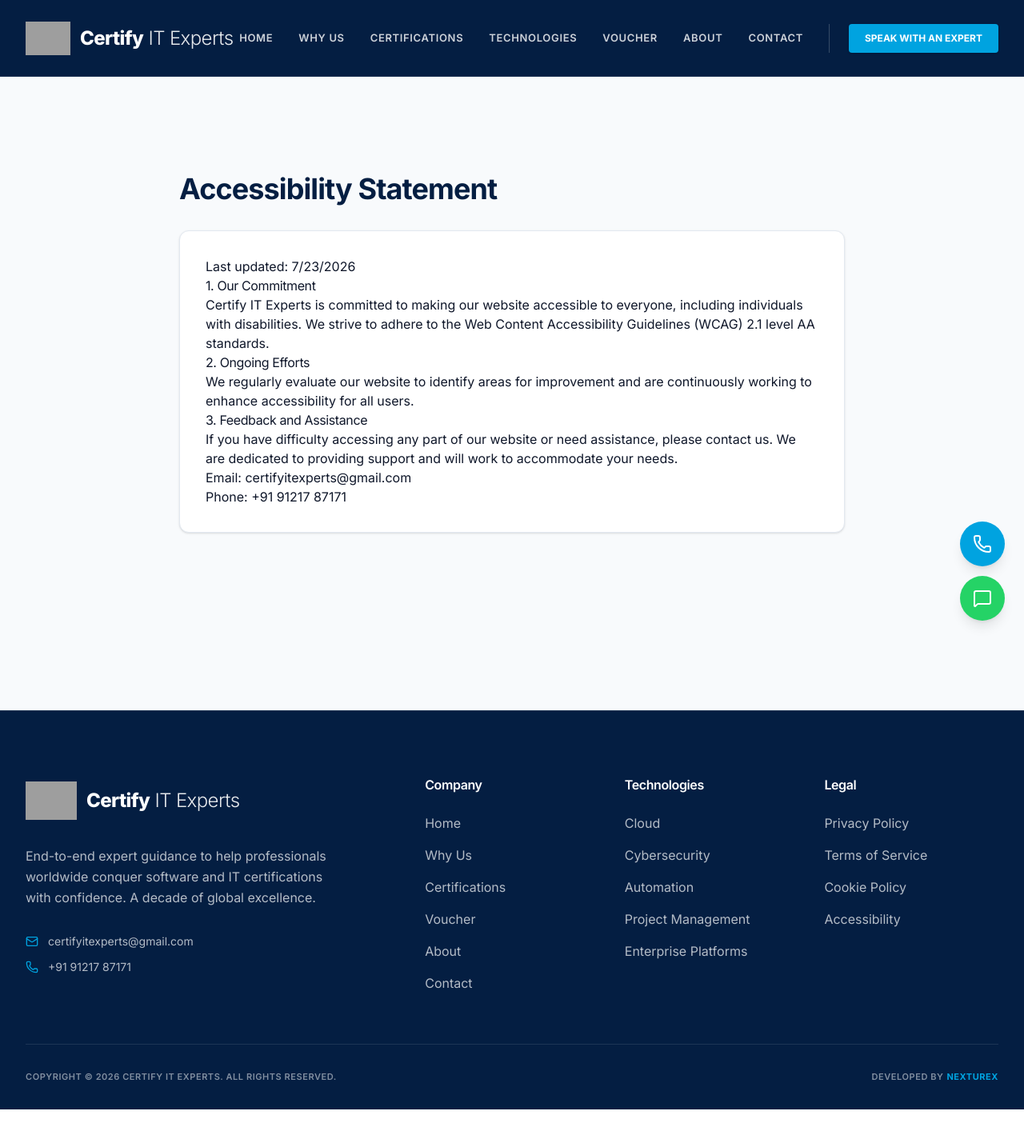
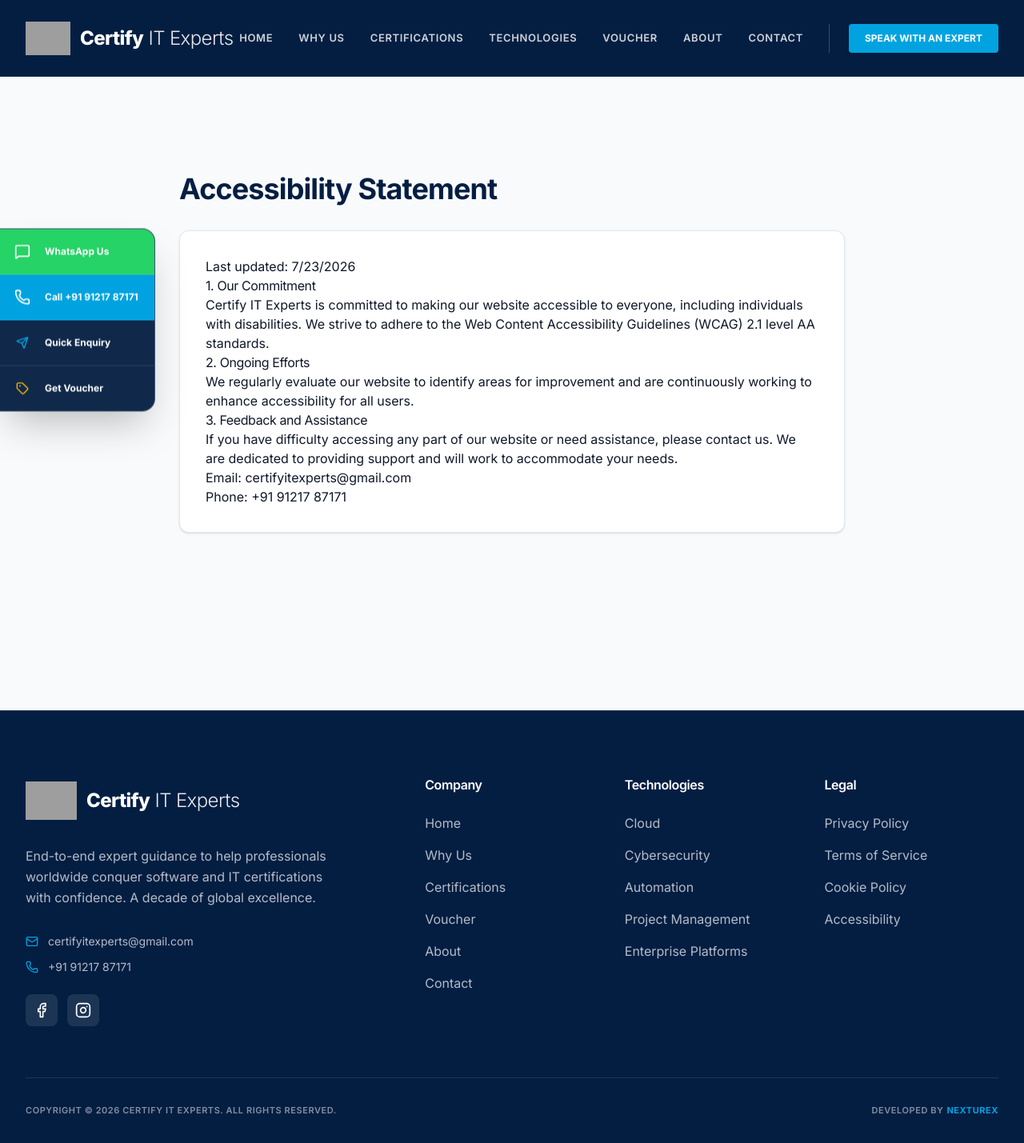
Before and after one commit to rohnit-leo/CertifyITexperts, a React (Vite) app: page /accessibility in a window 1280 px wide. Shown: the whole page at 80% size. Before the commit the page ends 1387 px from the top, so only its background shows below. Built offline with nearby package versions, Linux system fonts and the light colour scheme; grey boxes are pictures that could not be loaded; a web font is replaced by a local one.

Commit message:
feat: enhance social presence and UI components
- Add social media links to the footer
- Update certification card logos for better visibility
- Redesign sticky contact menu into a side-anchored navigation bar

```diff
--- a/src/components/layout/Footer.tsx
+++ b/src/components/layout/Footer.tsx
@@ -1,6 +1,6 @@
 import React from 'react';
 import { Link } from 'react-router-dom';
-import { ArrowRight, Mail, MapPin, Phone } from 'lucide-react';
+import { ArrowRight, Mail, Phone, Facebook, Instagram } from 'lucide-react';
 
 export function Footer() {
   const currentYear = new Date().getFullYear();
@@ -25,7 +25,7 @@ export function Footer() {
             <p className="text-white/70 mb-8 max-w-sm leading-relaxed">
               End-to-end expert guidance to help professionals worldwide conquer software and IT certifications with confidence. A decade of global excellence.
             </p>
-            <div className="flex flex-col gap-3 text-sm text-white/70">
+            <div className="flex flex-col gap-3 text-sm text-white/70 mb-6">
               <div className="flex items-center gap-3">
                 <Mail className="w-4 h-4 text-secondary" />
                 <span>certifyitexperts@gmail.com</span>
@@ -35,7 +35,32 @@ export function Footer() {
                 <span>+91 91217 87171</span>
               </div>
             </div>
+
+            {/* Social Media Links */}
+            <div className="flex items-center gap-3">
+              <a
+                href="https://www.facebook.com/share/1M12qJdQrK/?mibextid=wwXIfr"
+                target="_blank"
+                rel="noopener noreferrer"
+                className="w-10 h-10 rounded-lg bg-white/10 flex items-center justify-center text-white hover:bg-secondary hover:text-white transition-colors"
+                aria-label="Facebook Page"
+                title="Follow us on Facebook"
+              >
+                <Facebook className="w-5 h-5" />
+              </a>
+              <a
+                href="https://www.instagram.com/certifyitexperts?igsh=MTZ6ajhvYWd6bmc5Mw%3D%3D&utm_source=qr"
+                target="_blank"
+                rel="noopener noreferrer"
+                className="w-10 h-10 rounded-lg bg-white/10 flex items-center justify-center text-white hover:bg-secondary hover:text-white transition-colors"
+                aria-label="Instagram Page"
+                title="Follow us on Instagram"
+              >
+                <Instagram className="w-5 h-5" />
+              </a>
+            </div>
           </div>
+
 
           {/* Company Links */}
           <div>
--- a/src/components/ui/StickyContact.tsx
+++ b/src/components/ui/StickyContact.tsx
@@ -1,42 +1,76 @@
 import React from 'react';
 import { motion } from 'motion/react';
-import { Phone, MessageSquare } from 'lucide-react';
+import { Phone, MessageSquare, Send, Tag } from 'lucide-react';
+import { Link } from 'react-router-dom';
 
 export function StickyContact() {
+  const whatsappUrl = `https://wa.me/919121787171?text=${encodeURIComponent('Hello, I would like to speak with an expert.')}`;
+
   return (
-    <div className="fixed bottom-6 right-6 z-50 flex flex-col gap-3">
-      <motion.a
-        href="tel:+919121787171"
-        initial={{ opacity: 0, scale: 0.8 }}
-        animate={{ opacity: 1, scale: 1 }}
-        whileHover={{ scale: 1.1 }}
-        whileTap={{ scale: 0.95 }}
-        className="w-14 h-14 bg-secondary rounded-full shadow-lg flex items-center justify-center text-white hover:bg-secondary/90 transition-colors relative group"
-        title="Call Us"
-      >
-        <span className="absolute right-full mr-4 bg-white text-primary text-sm font-bold py-1.5 px-3 rounded-lg shadow-md opacity-0 group-hover:opacity-100 transition-opacity whitespace-nowrap pointer-events-none">
-          Call Now
-        </span>
-        <Phone className="w-6 h-6" />
-      </motion.a>
-
-      <motion.a
-        href={`https://wa.me/919121787171?text=${encodeURIComponent('Hello, I would like to speak with an expert.')}`}
+    <motion.aside
+      initial={{ x: -100, opacity: 0 }}
+      animate={{ x: 0, opacity: 1 }}
+      transition={{ duration: 0.5, delay: 0.2 }}
+      className="fixed left-0 top-1/2 -translate-y-1/2 z-50 flex flex-col shadow-2xl rounded-r-2xl bg-primary/95 backdrop-blur-md border border-l-0 border-white/20 text-white overflow-hidden group/menu"
+      aria-label="Quick Actions Sticky Menu"
+    >
+      {/* WhatsApp Action */}
+      <a
+        href={whatsappUrl}
         target="_blank"
         rel="noopener noreferrer"
-        initial={{ opacity: 0, scale: 0.8 }}
-        animate={{ opacity: 1, scale: 1 }}
-        transition={{ delay: 0.1 }}
-        whileHover={{ scale: 1.1 }}
-        whileTap={{ scale: 0.95 }}
-        className="w-14 h-14 bg-[#25D366] rounded-full shadow-lg flex items-center justify-center text-white hover:bg-[#128C7E] transition-colors relative group"
-        title="WhatsApp Us"
+        className="flex items-center gap-3 px-3 py-3 bg-[#25D366] hover:bg-[#128C7E] text-white transition-all duration-300 border-b border-white/10 group"
+        title="WhatsApp Support"
       >
-        <span className="absolute right-full mr-4 bg-white text-primary text-sm font-bold py-1.5 px-3 rounded-lg shadow-md opacity-0 group-hover:opacity-100 transition-opacity whitespace-nowrap pointer-events-none">
+        <div className="w-8 h-8 flex items-center justify-center shrink-0">
+          <MessageSquare className="w-5 h-5 text-white group-hover:scale-110 transition-transform" />
+        </div>
+        <span className="text-xs font-bold whitespace-nowrap pr-2 hidden md:inline-block">
           WhatsApp Us
         </span>
-        <MessageSquare className="w-6 h-6" />
-      </motion.a>
-    </div>
+      </a>
+
+      {/* Call Action */}
+      <a
+        href="tel:+919121787171"
+        className="flex items-center gap-3 px-3 py-3 bg-secondary hover:bg-secondary/90 text-white transition-all duration-300 border-b border-white/10 group"
+        title="Call Us Now"
+      >
+        <div className="w-8 h-8 flex items-center justify-center shrink-0">
+          <Phone className="w-5 h-5 text-white group-hover:scale-110 transition-transform" />
+        </div>
+        <span className="text-xs font-bold whitespace-nowrap pr-2 hidden md:inline-block">
+          Call +91 91217 87171
+        </span>
+      </a>
+
+      {/* Quick Enquiry */}
+      <Link
+        to="/contact"
+        className="flex items-center gap-3 px-3 py-3 hover:bg-white/10 text-white transition-all duration-300 border-b border-white/10 group"
+        title="Quick Enquiry"
+      >
+        <div className="w-8 h-8 flex items-center justify-center shrink-0">
+          <Send className="w-4 h-4 text-secondary group-hover:scale-110 transition-transform" />
+        </div>
+        <span className="text-xs font-bold whitespace-nowrap pr-2 hidden md:inline-block">
+          Quick Enquiry
+        </span>
+      </Link>
+
+      {/* Discount Voucher */}
+      <Link
+        to="/voucher"
+        className="flex items-center gap-3 px-3 py-3 hover:bg-white/10 text-white transition-all duration-300 group"
+        title="Claim Voucher"
+      >
+        <div className="w-8 h-8 flex items-center justify-center shrink-0">
+          <Tag className="w-4 h-4 text-amber-400 group-hover:scale-110 transition-transform" />
+        </div>
+        <span className="text-xs font-bold whitespace-nowrap pr-2 hidden md:inline-block">
+          Get Voucher
+        </span>
+      </Link>
+    </motion.aside>
   );
 }
--- a/src/pages/Certifications.tsx
+++ b/src/pages/Certifications.tsx
@@ -74,9 +74,9 @@ export function Certifications() {
                     href={tech.pdfUrl}
                     target="_blank"
                     rel="noopener noreferrer"
-                    className="group flex flex-col h-full bg-white rounded-lg border border-border p-4 sm:p-6 shadow-sm hover:shadow-md transition-all duration-300"
+                    className="group flex flex-col h-full bg-white rounded-lg border border-border p-5 sm:p-6 shadow-sm hover:shadow-md transition-all duration-300"
                   >
-                    <div className={`w-14 h-14 sm:w-20 sm:h-20 mb-3 sm:mb-4 flex items-center justify-center rounded-lg ${tech.logoBg || 'bg-transparent'} p-1 sm:p-2 group-hover:scale-110 transition-transform`}>
+                    <div className={`w-24 h-24 sm:w-32 sm:h-32 mx-auto mb-4 flex items-center justify-center rounded-xl ${tech.logoBg || 'bg-transparent'} p-2 group-hover:scale-110 transition-transform`}>
                       <img src={tech.logoUrl} alt={`${tech.name} logo`} className="w-full h-full object-contain" />
                     </div>
                     <div className="flex-grow">
--- a/src/pages/Home.tsx
+++ b/src/pages/Home.tsx
@@ -336,9 +336,9 @@ export function Home() {
                   href={tech.pdfUrl}
                   target="_blank"
                   rel="noopener noreferrer"
-                  className="group flex flex-col h-full bg-white rounded-lg border border-border p-4 sm:p-6 shadow-sm hover:shadow-md transition-all duration-300"
+                  className="group flex flex-col h-full bg-white rounded-lg border border-border p-5 sm:p-6 shadow-sm hover:shadow-md transition-all duration-300"
                 >
-                  <div className={`w-14 h-14 sm:w-20 sm:h-20 mb-3 sm:mb-4 flex items-center justify-center rounded-lg ${tech.logoBg || 'bg-transparent'} p-1 sm:p-2 group-hover:scale-110 transition-transform`}>
+                  <div className={`w-24 h-24 sm:w-32 sm:h-32 mx-auto mb-4 flex items-center justify-center rounded-xl ${tech.logoBg || 'bg-transparent'} p-2 group-hover:scale-110 transition-transform`}>
                     <img src={tech.logoUrl} alt={`${tech.name} logo`} className="w-full h-full object-contain" />
                   </div>
                   <div className="flex-grow">
```
